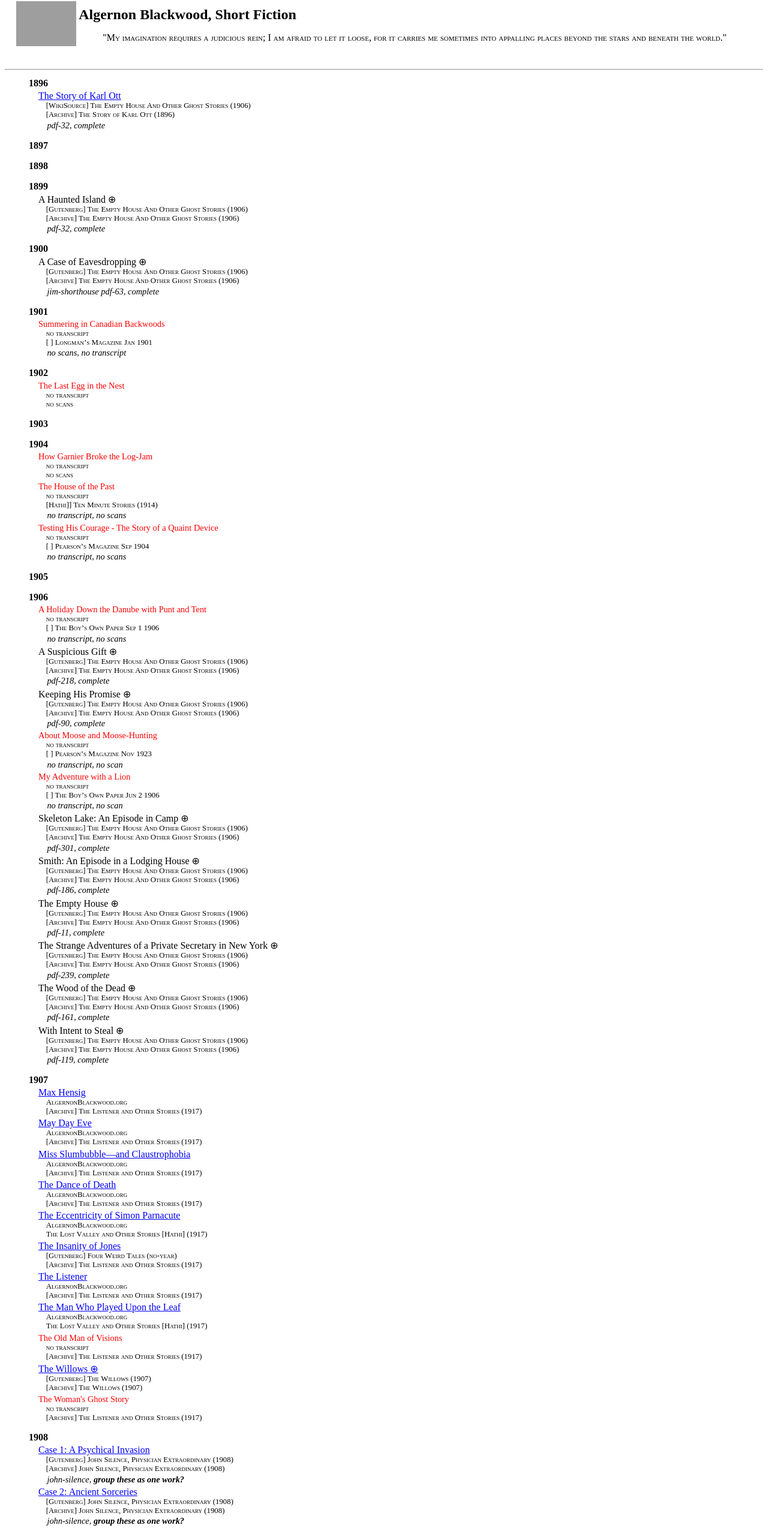
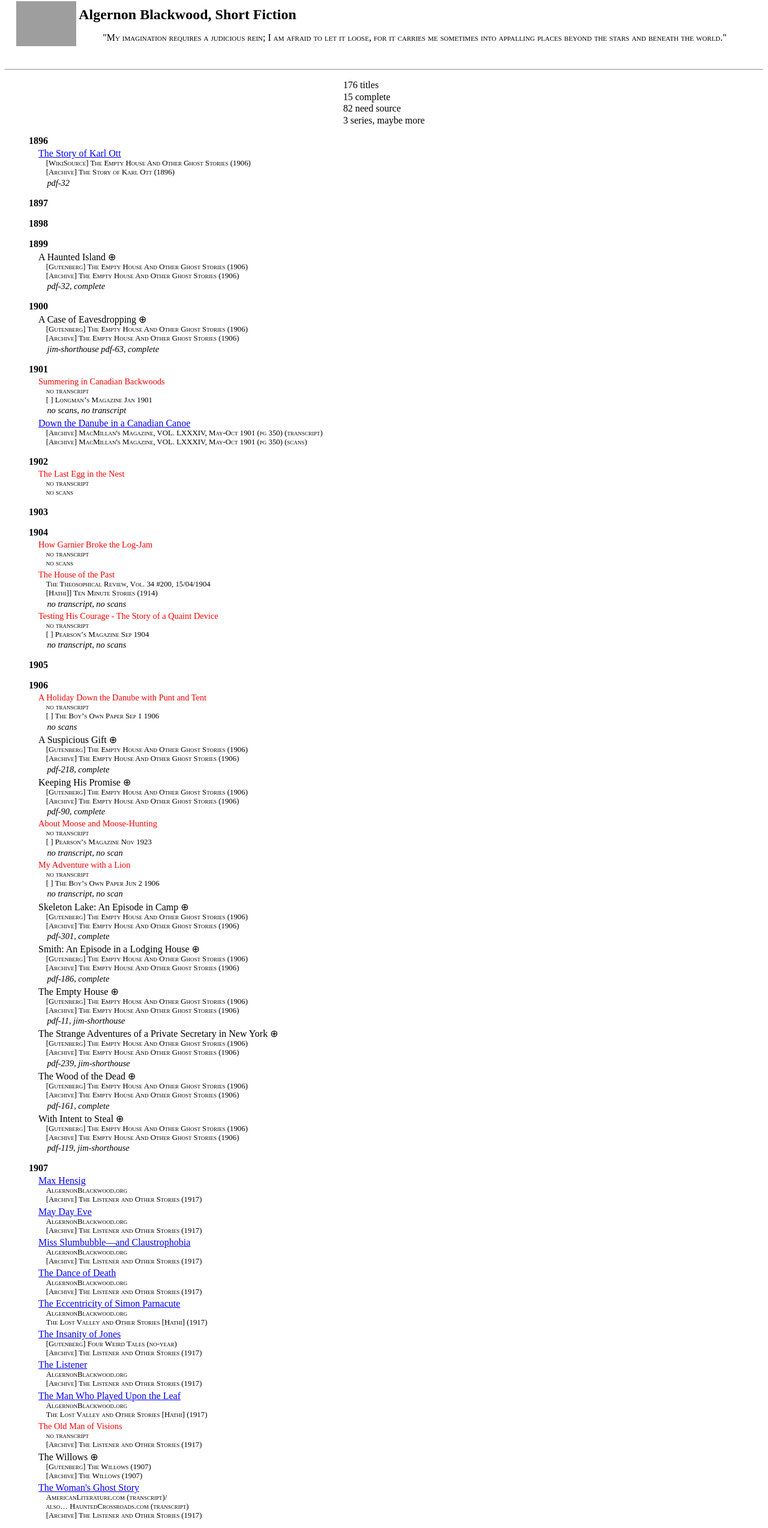
Before and after one commit to kingrpaul/algernonblackwood, a plain HTML site: page index.html in a window 1280 px wide. Shown: the part 32-2580 px from the top of the page at 60% size. Drawn offline with Linux system fonts and the light colour scheme; grey boxes are pictures that could not be loaded.

Commit message:
Update status

```diff
--- a/index.html
+++ b/index.html
@@ -72,13 +72,20 @@
 
   <hr />
 
+  <div style="width:fit-content; margin:1em auto 1em auto;">
+    <p>176 titles</p>
+    <p>15 complete</p>
+    <p>82 need source</p>
+    <p>3 series, maybe more</p>
+  </div>
+
     <ul>
       <header>1896</header>
       <li class="working">
         <header>The Story of Karl Ott</header>
         <a target="_blank" href="https://en.wikisource.org/wiki/The_Story_of_Karl_Ott">[WikiSource] The Empty House And Other Ghost Stories (1906)</a>
         <a target="_blank" href="https://archive.org/details/sim_pall-mall-magazine_1896-10_10_42/page/188/mode/2up">[Archive] The Story of Karl Ott (1896)</a>
-        <p>pdf-32, complete</p>
+        <p>pdf-32</p>
       </li>
     </ul>
 
@@ -96,7 +103,7 @@
 
     <ul>
       <header>1899</header>
-      <li class="text-read">
+      <li class="complete text-read">
         <header>A Haunted Island</header>
         <a target="_blank" href="https://www.gutenberg.org/files/14471/14471-h/14471-h.htm#chapter2">[Gutenberg]
           The Empty House And Other Ghost Stories (1906)</a>
@@ -108,7 +115,7 @@
 
     <ul>
       <header>1900</header>
-      <li class="text-read">
+      <li class="complete text-read">
         <header>A Case of Eavesdropping</header>
         <a target="_blank" href="https://www.gutenberg.org/files/14471/14471-h/14471-h.htm#chapter3">[Gutenberg]
           The Empty House And Other Ghost Stories (1906)</a>
@@ -126,6 +133,12 @@
         <a target="_blank" href="">no transcript</a>
         <a target="_blank" href="">[ ] Longman’s Magazine Jan 1901</a>
         <p>no scans, no transcript</p>
+      </li>
+      <li class="working">
+        <header>Down  the  Danube  in  a  Canadian  Canoe</header>
+        <a target="_blank" href="https://archive.org/stream/macmillansmagazi84macmuoft/macmillansmagazi84macmuoft_djvu.txt">[Archive] MacMillan's Magazine, VOL. LXXXIV, May-Oct 1901 (pg 350) (transcript)</a>
+        <a target="_blank" href="https://archive.org/details/macmillansmagazi84macmuoft/page/350/mode/2up">[Archive] MacMillan's Magazine, VOL. LXXXIV, May-Oct 1901 (pg 350) (scans)</a>
+        <p></p>
       </li>
     </ul>
 
@@ -163,7 +176,7 @@
 
       <li class="no-source">
         <header>The House of the Past</header>
-        <a target="_blank" href="">no transcript</a>
+        <a target="_blank" href="">The Theosophical Review, Vol. 34 #200, 15/04/1904</a>
         <a target="_blank" href="https://babel.hathitrust.org/cgi/pt?id=umn.319510023073554&view=1up&seq=216&skin=2021">[Hathi]] Ten Minute Stories (1914)</a>
         <p>no transcript, no scans</p>
       </li>
@@ -198,9 +211,9 @@
         <header>A Holiday Down the Danube with Punt and Tent</header>
         <a target="_blank" href="">no transcript</a>
         <a target="_blank" href="">[ ] The Boy’s Own Paper Sep 1 1906</a>
-        <p>no transcript, no scans</p>
+        <p>no scans</p>
       </li>
-      <li class="text-read">
+      <li class="complete text-read">
         <header>A Suspicious Gift</header>
         <a target="_blank" href="https://www.gutenberg.org/files/14471/14471-h/14471-h.htm#chapter8">
           [Gutenberg] The Empty House And Other Ghost Stories (1906)</a>
@@ -210,7 +223,7 @@
           And Other Ghost Stories (1906)</a>
           <p>pdf-218, complete</p>
       </li>
-      <li class="text-read">
+      <li class="complete text-read">
         <header>Keeping His Promise</header>
         <a target="_blank" href="https://www.gutenberg.org/files/14471/14471-h/14471-h.htm#chapter4">[Gutenberg]
           The Empty House And Other Ghost Stories (1906)</a>
@@ -230,7 +243,7 @@
         <a target="_blank" href="">[ ] The Boy’s Own Paper Jun 2 1906</a>
         <p>no transcript, no scan</p>
       </li>
-      <li class="text-read">
+      <li class="complete text-read">
         <header>Skeleton Lake: An Episode in Camp</header>
         <a target="_blank" href="https://www.gutenberg.org/files/14471/14471-h/14471-h.htm#chapter10">[Gutenberg]
           The Empty House And Other Ghost Stories (1906)</a>
@@ -239,7 +252,7 @@
           And Other Ghost Stories (1906)</a>
         <p>pdf-301, complete</p>
       </li>
-      <li class="text-read">
+      <li class="complete text-read">
         <header>Smith: An Episode in a Lodging House</header>
         <a target="_blank" href="https://www.gutenberg.org/files/14471/14471-h/14471-h.htm#chapter7">[Gutenberg]
           The Empty House And Other Ghost Stories (1906)</a>
@@ -248,25 +261,25 @@
           And Other Ghost Stories (1906)</a>
           <p>pdf-186, complete</p>
       </li>
-      <li class="text-read">
+      <li class="complete text-read">
         <header>The Empty House</header>
         <a target="_blank" href="https://www.gutenberg.org/files/14471/14471-h/14471-h.htm#chapter1">[Gutenberg]
           The Empty House And Other Ghost Stories (1906)</a>
           <a target="_blank" href="https://archive.org/details/emptyhouseotherg00blacrich/page/n9/mode/2up">[Archive]
             The Empty House
             And Other Ghost Stories (1906)</a>
-            <p>pdf-11, complete</p>
+            <p>pdf-11, jim-shorthouse</p>
       </li>
-      <li class="text-read">
+      <li class="complete text-read">
         <header>The Strange Adventures of a Private Secretary in New York</header>
         <a target="_blank" href="https://www.gutenberg.org/files/14471/14471-h/14471-h.htm#chapter9">[Gutenberg]
           The Empty House And Other Ghost Stories (1906)</a>
           <a target="_blank"
           href="https://archive.org/details/emptyhouseotherg00blacrich/page/238/mode/2up">[Archive] The Empty House
           And Other Ghost Stories (1906)</a>
-          <p>pdf-239, complete</p>
+          <p>pdf-239, jim-shorthouse</p>
       </li>
-      <li class="text-read">
+      <li class="complete text-read">
         <header>The Wood of the Dead</header>
         <a target="_blank" href="https://www.gutenberg.org/files/14471/14471-h/14471-h.htm#chapter6">[Gutenberg]
           The Empty House And Other Ghost Stories (1906)</a>
@@ -275,14 +288,14 @@
           And Other Ghost Stories (1906)</a>
           <p>pdf-161, complete</p>
       </li>
-      <li class="text-read">
+      <li class="complete text-read">
         <header>With Intent to Steal</header>
         <a target="_blank" href="https://www.gutenberg.org/files/14471/14471-h/14471-h.htm#chapter5">[Gutenberg]
           The Empty House And Other Ghost Stories (1906)</a>
           <a target="_blank"
           href="https://archive.org/details/emptyhouseotherg00blacrich/page/118/mode/2up">[Archive] The Empty House
           And Other Ghost Stories (1906)</a>
-          <p>pdf-119, complete</p>
+          <p>pdf-119, jim-shorthouse</p>
       </li>
     </ul>
 
@@ -342,15 +355,16 @@
         <a target="_blank" href="https://archive.org/details/listenerandothe00blacgoog/page/n259/mode/2up">[Archive] The Listener and Other Stories (1917)</a>
         <p></p>
       </li>
-      <li class="working text-read">
+      <li class="complete text-read">
         <header>The Willows</header>
         <a target="_blank" href="https://www.gutenberg.org/files/11438/11438-h/11438-h.htm">[Gutenberg] The Willows (1907)</a>
         <a target="_blank" href="https://archive.org/details/TheWillows/page/n1/mode/2up">[Archive] The Willows (1907)</a>
         <p></p>
       </li>
-      <li class="no-source">
+      <li class="working">
         <header>The Woman's Ghost Story</header>
-        <a target="_blank" href="">no transcript</a>
+        <a target="_blank" href="https://americanliterature.com/author/algernon-blackwood/short-story/the-womans-ghost-story">AmericanLiterature.com (transcript)/</a>
+        <a target="_blank" href="https://www.hauntedcrossroads.com/stories/algernon-blackwood/the-womans-ghost-story-algernon-blackwood/">also… HauntedCrossroads.com  (transcript)</a>
         <a target="_blank" href="https://archive.org/details/listenerandothe00blacgoog/page/n335/mode/2up">[Archive] The Listener and Other Stories (1917)</a>
         <p></p>
       </li>
@@ -516,7 +530,7 @@
         <a target="_blank" href="">[ ] The Pall Mall Magazine Mar 1910</a>
         <p></p>
       </li>
-      <li class="text-read">
+      <li class="complete text-read">
         <header>The Wendigo</header>
         <a target="_blank" href="https://www.gutenberg.org/files/10897/10897-h/10897-h.htm"> [Gutenberg] The Wendigo(1910)</a>
         <a target="_blank" href="https://babel.hathitrust.org/cgi/pt?id=hvd.32044086875077&view=1up&seq=103&skin=2021">[Hathi] The Lost Valley and Other Stories (1917)</a>
@@ -672,23 +686,23 @@
         <a target="_blank" href="https://archive.org/details/wolvesofgodandot00blacrich/page/196/mode/2up">[Archive] The Wolves of God, and Other Fey Stories (1921)</a>
         <p></p>
       </li>
-        <li class="working text-read">
+        <li class="complete text-read">
         <header>The Man Whom the Trees Loved</header>
         <a target="_blank" href="https://www.gutenberg.org/cache/epub/11377/pg11377.html">[Gutenberg] The Man Whom the Trees Loved (1912)</a>
         <a target="_blank" href="https://archive.org/details/pansgardenvolume00blacuoft/page/xii/mode/2up">[Archive] Pan's Garden (1912)</a>
         <p></p>
       </li>
-      <li class="no-source">
+      <li class="working">
         <header>The Return</header>
-        <a target="_blank" href="">AlgernonBlackwood.org</a>
+        <a target="_blank" href="https://americanliterature.com/author/algernon-blackwood/short-story/the-return">AmericanLiterature.com</a>
         <a target="_blank" href="https://archive.org/details/pansgardenvolume00blacuoft/page/210/mode/2up">[Archive] Pan's Garden (1912)</a>
-        <p>no transcript</p>
+        <p></p>
       </li>
-      <li class="no-source">
+      <li class="working">
         <header>The Second Generation</header>
-        <a target="_blank" href="">no transcript</a>
+        <a target="_blank" href="https://americanliterature.com/author/algernon-blackwood/short-story/the-second-generation">AmericanLiterature.com</a>
         <a target="_blank" href="https://babel.hathitrust.org/cgi/pt?id=umn.319510023073554&view=1up&seq=274&skin=2021">[Hathi] Ten Minute Stories (1914)</a>
-        <p>no transcript</p>
+        <p>pdf-275</p>
       </li>
       <li class="working">
         <header>The Temptation of the Clay</header>
@@ -708,11 +722,11 @@
         <a target="_blank" href="https://babel.hathitrust.org/cgi/pt?id=umn.319510023073554&view=1up&seq=193&skin=2021">[Hathi]] Ten Minute Stories (1914)</a>
         <p></p>
       </li>
-      <li class="working">
+      <li class="complete">
         <header>Wayfarers</header>
         <a target="_blank" href="https://www.gutenberg.org/files/43816/43816-h/43816-h.htm#V">[Gutenberg] Incredible Adventures (1914)</a>
         <a target="_blank" href="https://archive.org/details/incredibleadvent00blac/page/336/mode/2up">[Archive] Incredible Adventures (1914)</a>
-        <p></p>
+        <p>pdf-338</p>
       </li>
       <li class="no-source">
         <header>Wind</header>
@@ -734,8 +748,8 @@
       <li class="no-source">
         <header>The Barmecide Feast</header>
         <a target="_blank" href="">no transcript</a>
-        <a target="_blank" href="">no scans</a>
-        <p></p>
+        <a target="_blank" href="">Country Life, Vol. 34 No. 863, 19 July 1913</a>
+        <p>no transcript, no scans</p>
       </li>
       <li class="no-source">
         <header>The Kiss of a Psychologist</header>
@@ -749,11 +763,11 @@
         <a target="_blank" href="">no scans</a>
         <p></p>
       </li>
-      <li class="working text-read">
+      <li class="complete text-read">
         <header>The Tradition</header>
         <a target="_blank" href="https://www.gutenberg.org/files/45964/45964-h/45964-h.htm#XV">[Gutenberg] Day and Night Stories (1917)</a>
         <a target="_blank" href="https://archive.org/details/dayandnightstori00blacrich/page/223/mode/2up">[Archive] Day and Night Stories (1917)</a>
-        <p>1913, pdf-238</p>
+        <p>pdf-238</p>
       </li>
       <li class="working text-read">
         <header>Transition</header>
@@ -774,7 +788,7 @@
 
     <ul>
       <header>1914</header>
-      <li class="working text-read">
+      <li class="compelete text-read">
         <header>A Bit of Wood</header>
         <a target="_blank" href="https://www.gutenberg.org/files/45964/45964-h/45964-h.htm#XII">[Gutenberg] Day and Night Stories (1917)</a>
         <a target="_blank" href="https://archive.org/details/dayandnightstori00blacrich/page/186/mode/2up">[Archive] Day and Night Stories (1917)</a>
@@ -1073,8 +1087,8 @@
       <li class="no-source">
         <header>The Memory of Beauty</header>
         <a target="_blank" href="">no transcript</a>
-        <a target="_blank" href="">[ ] Land & Water, Vol. 70 #2904 Jan 3 1918</a>
-        <p>no transcript, no scans</p>
+        <a target="_blank" href="https://archive.org/details/landwater191800hilauoft/page/n17/mode/2up">[Archive] Land & Water, Vol. 70 #2904 Jan 3 1918</a>
+        <p>no scans</p>
       </li>
     </ul>
 
@@ -1110,20 +1124,20 @@
       </li>
       <li class="no-source">
         <header>The Other Woman</header>
-        <a target="_blank" href="">no transcript</a>
-        <a target="_blank" href="">no scans</a>
-        <p></p>
+        <a target="_blank" href="">The Saturday Westminster Gazette, 8 November 1919</a>
+        <a target="_blank" href="">Tongues of Fire and Other Sketches, 23 November 1924</a>
+        <p>no transcript, no scans</p>
       </li>
       <li class="no-source">
         <header>The Perfect Poseur</header>
         <a target="_blank" href="">no transcript</a>
         <a target="_blank" href="">no scans</a>
-        <p></p>
+        <no transcript, no scans></p>
       </li>
       <li class="no-source">
         <header>The World-Dream of McCallister</header>
-        <a target="_blank" href="">no transcript</a>
-        <a target="_blank" href="">no scans</a>
+        <a target="_blank" href="">Tongues of Fire and Other Sketches</a>
+        <a target="_blank" href="">Vision, Vol. 1 No. 5, xx/09/1919</a>
         <p></p>
       </li>
       <li class="working">
@@ -1175,8 +1189,8 @@
       <li class="no-source">
         <header>Changing 'Ats</header>
         <a target="_blank" href="">no transcript</a>
-        <a target="_blank" href="">no scans</a>
-        <p></p>
+        <a target="_blank" href="">Time and Tide, Vol. 2 No. 50</a>
+        <p>no transcript, no scans</p>
       </li>
       <li class="working">
         <header>Confession</header>
@@ -1291,15 +1305,15 @@
       </li>
       <li class="no-source">
         <header>A Man of Earth</header>
-        <a target="_blank" href="">no transcript</a>
+        <a target="_blank" href="">Tongues of Fire and Other Sketches</a>
         <a target="_blank" href="">no scans</a>
-        <p></p>
+        <p>no transcript, no scans</p>
       </li>
       <li class="no-source">
         <header>Laughter of Courage</header>
-        <a target="_blank" href="">no transcript</a>
+        <a target="_blank" href="">Tongues of Fire and Other Sketches</a>
         <a target="_blank" href="">no scans</a>
-        <p></p>
+        <p>no transcript, no scans</p>
       </li>
       <li class="no-source">
         <header>Malahide and Forden</header>
@@ -1315,7 +1329,7 @@
       </li>
       <li class="no-source">
         <header>Picking Fir-Cones</header>
-        <a target="_blank" href="">no transcript</a>
+        <a target="_blank" href="">Tongues of Fire and Other Sketches</a>
         <a target="_blank" href="">no scans</a>
         <p></p>
       </li>
@@ -1327,7 +1341,7 @@
       </li>
       <li class="no-source">
         <header>The Open Window</header>
-        <a target="_blank" href="">no transcript</a>
+        <a target="_blank" href="">Tongues of Fire and Other Sketches</a>
         <a target="_blank" href="">no scans</a>
         <p></p>
       </li>
@@ -1337,8 +1351,6 @@
         <a target="_blank" href="">no scans</a>
         <p></p>
       </li>
-
-
     </ul>
 
 
@@ -1370,10 +1382,30 @@
       <li>
         <a target="_blank" href="https://www.liquisearch.com/algernon_blackwood/works/weird_fiction">LiquidSearch: Algernon Blackwood - Works - Weird Fiction</a>
       </li>
-
-
-
-
+      <li>
+        <a target="_blank" href="https://fampeople.com/cat-algernon-blackwood">FamPeople: Algernon Blackwood</a>
+      </li>
+      <li>
+        <a target="_blank" href="https://zims-en.kiwix.campusafrica.gos.orange.com/wikipedia_en_all_nopic/A/Algernon_Blackwood">Kiwix Campusafrica: Algernon Blackwood (contains unlisted works)</a>
+      </li>
+      <li>
+        <a target="_blank" href="https://zims-en.kiwix.campusafrica.gos.orange.com/wikipedia_en_all_nopic/A/Algernon_Blackwood">SFE: Blackwood, Algernon</a>
+      </li>
+      <li>
+        <a target="_blank" href="https://onlinebooks.library.upenn.edu/webbin/book/lookupname?key=Blackwood%2C%20Algernon%2C%201869%2D1951">UPenn: Online books by ALgernon Blackwood (many source scans)</a>
+      </li>
+      <li>
+        <a target="_blank" href="https://talesofmytery.blogspot.com/search/label/Algernon%20Blackwood">Tales of Mystery and Imagination: Algernon Blackwood</a>
+      </li>
+      <li>
+        <a target="_blank" href="https://www.primidi.com/algernon_blackwood/works/weird_fiction">Primidi: Algernon Blackwood</a>
+      </li>
+      <li>
+        <a target="_blank" href="http://dictionary.sensagent.com/Algernon_Blackwood/en-en/">Sensagent: Algernon Blackwood</a>
+      </li>
+      <li>
+        <a target="_blank" href="http://www.tartaruspress.com/b23.htm">A Guide to Supernatural Fiction: Algernon Blackwood</a>
+      </li>
     </ul>
 </body>
 
```
